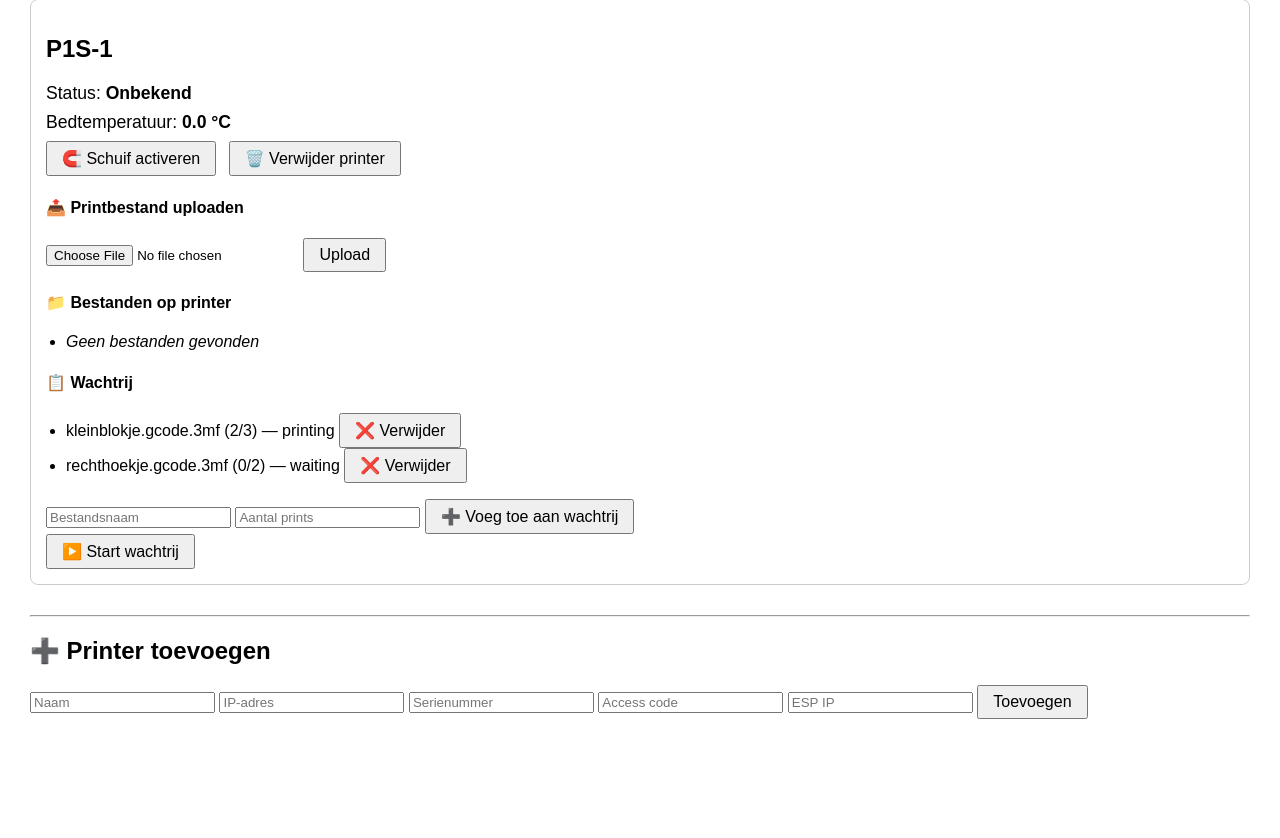
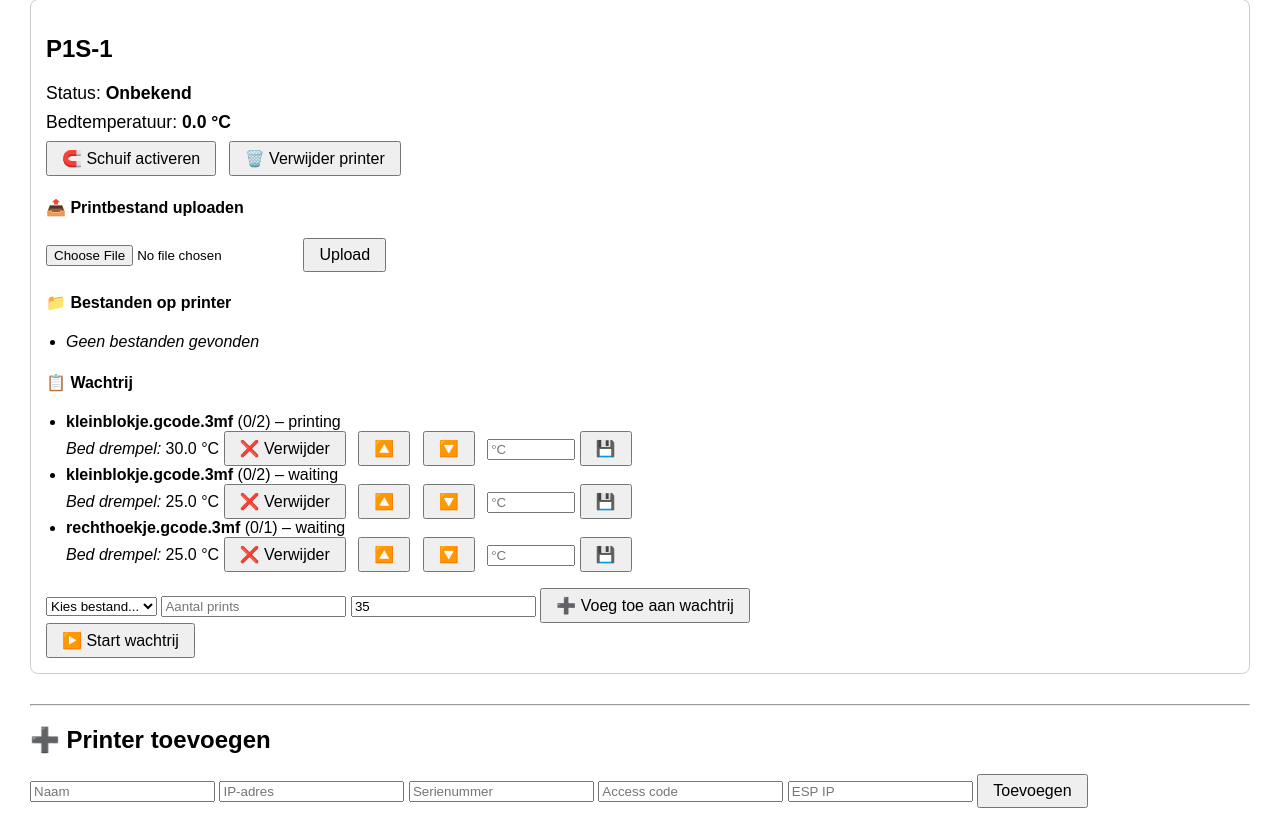
Before and after one commit to lucasnillesen/PrinterSchuif, a Flask app: page / in a window 1280 px wide. Shown: the part 90-928 px from the top of the page. Before the commit the page ends 809 px from the top, so only its background shows below. Run offline with Flask 3, Linux system fonts and the light colour scheme; data that the repository does not hold is empty.

Commit message:
Queue bijgewerkt met temperatuur treshold

```diff
--- a/UI/app.py
+++ b/UI/app.py
@@ -46,9 +46,13 @@ def start_auto_trigger(printer):
                 printer["klaar_wachten_op_koeling"] = True
 
             # 🔪 Bed koel, schuif activeren
+            min_temp = BED_TEMP_THRESHOLD
+            if printer.get("queue") and printer["queue"]:
+                min_temp = printer["queue"][0].get("min_bed_temp", BED_TEMP_THRESHOLD)
+
             if (
                 printer["klaar_wachten_op_koeling"]
-                and printer["bed_temp"] <= BED_TEMP_THRESHOLD
+                and printer["bed_temp"] <= min_temp
                 and not printer["schuif_bezig"]
                 and not printer["schuif_vastgelopen"]
                 and not printer["schuif_commando_verstuurd"]
@@ -170,12 +174,39 @@ def add_printer():
     start_auto_trigger(new_printer)
     return redirect(url_for("index"))
 
+@app.route("/remove_printer", methods=["POST"])
+def remove_printer():
+    serial = request.form.get("serial")
+    if not serial:
+        return "❌ Geen serial opgegeven", 400
+
+    global printers
+    originele_lengte = len(printers)
+    printers = [p for p in printers if p["serial"] != serial]
+
+    if len(printers) == originele_lengte:
+        return "❌ Printer niet gevonden", 404
+
+    with open(PRINTER_FILE, "w") as f:
+        json.dump([{
+            "name": p["name"],
+            "ip": p["ip"],
+            "serial": p["serial"],
+            "access_code": p["access_code"],
+            "esp_ip": p["esp_ip"]
+        } for p in printers], f, indent=2)
+
+    print(f"🗑️ Printer met serial {serial} verwijderd.")
+    return redirect(url_for("index"))
+
+
 @app.route("/add_to_queue", methods=["POST"])
 def add_to_queue_route():
     serial = request.form["serial"]
     filename = request.form["filename"]
     count = int(request.form["count"])
-    add_to_queue(serial, filename, count)
+    min_bed_temp = float(request.form["min_bed_temp"])  # Nieuw veld
+    add_to_queue(serial, filename, count, min_bed_temp)
     return redirect(url_for("index"))
 
 @app.route("/remove_from_queue", methods=["POST"])
@@ -206,6 +237,46 @@ def start_queue():
                     start_print(printer, current["filename"])
                 except Exception as e:
                     return f"❌ Fout bij starten: {e}", 500
+    return redirect(url_for("index"))
+
+@app.route("/update_min_temp", methods=["POST"])
+def update_min_temp():
+    serial = request.form["serial"]
+    filename = request.form["filename"]
+    new_temp = float(request.form["min_bed_temp"])
+
+    queue = get_queue(serial)
+    for item in queue:
+        if item["filename"] == filename:
+            item["min_bed_temp"] = new_temp
+            break
+    save_queue({serial: queue})
+    return redirect(url_for("index"))
+
+@app.route("/move_up", methods=["POST"])
+def move_up():
+    serial = request.form["serial"]
+    filename = request.form["filename"]
+
+    queue = get_queue(serial)
+    for i in range(1, len(queue)):
+        if queue[i]["filename"] == filename:
+            queue[i - 1], queue[i] = queue[i], queue[i - 1]
+            break
+    save_queue({serial: queue})
+    return redirect(url_for("index"))
+
+@app.route("/move_down", methods=["POST"])
+def move_down():
+    serial = request.form["serial"]
+    filename = request.form["filename"]
+
+    queue = get_queue(serial)
+    for i in range(len(queue) - 1):
+        if queue[i]["filename"] == filename:
+            queue[i], queue[i + 1] = queue[i + 1], queue[i]
+            break
+    save_queue({serial: queue})
     return redirect(url_for("index"))
 
 @app.route("/start_print", methods=["POST"])
--- a/UI/queue.json
+++ b/UI/queue.json
@@ -2,15 +2,24 @@
   "01P00A3B2600141": [
     {
       "filename": "kleinblokje.gcode.3mf",
-      "count": 3,
-      "printed": 2,
-      "status": "printing"
+      "count": 2,
+      "printed": 0,
+      "status": "printing",
+      "min_bed_temp": 30.0
+    },
+    {
+      "filename": "kleinblokje.gcode.3mf",
+      "count": 2,
+      "printed": 0,
+      "status": "waiting",
+      "min_bed_temp": 25.0
     },
     {
       "filename": "rechthoekje.gcode.3mf",
-      "count": 2,
+      "count": 1,
       "printed": 0,
-      "status": "waiting"
+      "status": "waiting",
+      "min_bed_temp": 25.0
     }
   ]
 }
--- a/UI/queue_manager.py
+++ b/UI/queue_manager.py
@@ -20,16 +20,17 @@ def save_queue(data=None):
 def get_queue(serial):
     return queues.get(serial, [])
 
-def add_to_queue(serial, filename, count):
+def add_to_queue(serial, filename, count, min_bed_temp=35.0):
     if serial not in queues:
         queues[serial] = []
     queues[serial].append({
         "filename": filename,
         "count": count,
         "printed": 0,
-        "status": "waiting"
+        "status": "waiting",
+        "min_bed_temp": min_bed_temp
     })
-    save_queue()
+    save_queue(queues)
 
 def remove_from_queue(serial, filename):
     if serial in queues:
--- a/UI/templates/index.html
+++ b/UI/templates/index.html
@@ -45,10 +45,11 @@
             <button type="submit">🧲 Schuif activeren</button>
         </form>
 
-        <form method="POST" action="/remove_printer" class="inline">
+        <form method="POST" action="/remove_printer" class="inline" onsubmit="return confirm('Weet je zeker dat je printer {{ p.name }} wilt verwijderen?')">
           <input type="hidden" name="serial" value="{{ p.serial }}">
           <button type="submit">🗑️ Verwijder printer</button>
         </form>
+
 
         <!-- Printbestand uploaden -->
         <h4>📤 Printbestand uploaden</h4>
@@ -86,13 +87,40 @@
         <ul>
           {% if p.queue %}
             {% for item in p.queue %}
-              <li>{{ item.filename }} ({{ item.printed }}/{{ item.count }}) — {{ item.status }}
+              <li>
+                  <strong>{{ item.filename }}</strong> ({{ item.printed }}/{{ item.count }}) – {{ item.status }}<br>
+                  <em>Bed drempel:</em> {{ item.min_bed_temp }} °C
+
+                  <!-- Verwijderknop -->
                   <form method="POST" action="/remove_from_queue" class="inline">
                       <input type="hidden" name="serial" value="{{ p.serial }}">
                       <input type="hidden" name="filename" value="{{ item.filename }}">
                       <button type="submit">❌ Verwijder</button>
                   </form>
+
+                  <!-- Omhoog -->
+                  <form method="POST" action="/move_up" class="inline">
+                    <input type="hidden" name="serial" value="{{ p.serial }}">
+                    <input type="hidden" name="filename" value="{{ item.filename }}">
+                    <button type="submit">🔼</button>
+                  </form>
+
+                  <!-- Omlaag -->
+                  <form method="POST" action="/move_down" class="inline">
+                    <input type="hidden" name="serial" value="{{ p.serial }}">
+                    <input type="hidden" name="filename" value="{{ item.filename }}">
+                    <button type="submit">🔽</button>
+                  </form>
+
+                  <!-- Wijzig drempel -->
+                  <form method="POST" action="/update_min_temp" class="inline">
+                    <input type="hidden" name="serial" value="{{ p.serial }}">
+                    <input type="hidden" name="filename" value="{{ item.filename }}">
+                    <input name="min_bed_temp" type="number" step="0.1" style="width: 80px;" placeholder="°C" required>
+                    <button type="submit">💾</button>
+                  </form>
                 </li>
+
             {% endfor %}
           {% else %}
             <li><em>Geen actieve wachtrij</em></li>
@@ -101,9 +129,20 @@
 
     <form method="POST" action="/add_to_queue">
         <input type="hidden" name="serial" value="{{ p.serial }}">
-            <input name="filename" placeholder="Bestandsnaam" required>
+
+        <select name="filename" required>
+            <option value="" disabled selected>Kies bestand...</option>
+            {% for f in p.files %}
+            <option value="{{ f }}">{{ f }}</option>
+            {% endfor %}
+       </select>
+
         <input name="count" type="number" placeholder="Aantal prints" min="1" required>
+        <input name="min_bed_temp" type="number" placeholder="Bed drempel (°C)" step="0.1" value="35" required>
+
         <button type="submit">➕ Voeg toe aan wachtrij</button>
+    </form>
+
         </form>
 
         <form method="POST" action="/start_queue">
```
Lines whose indentation alone changed are shown as unchanged.
